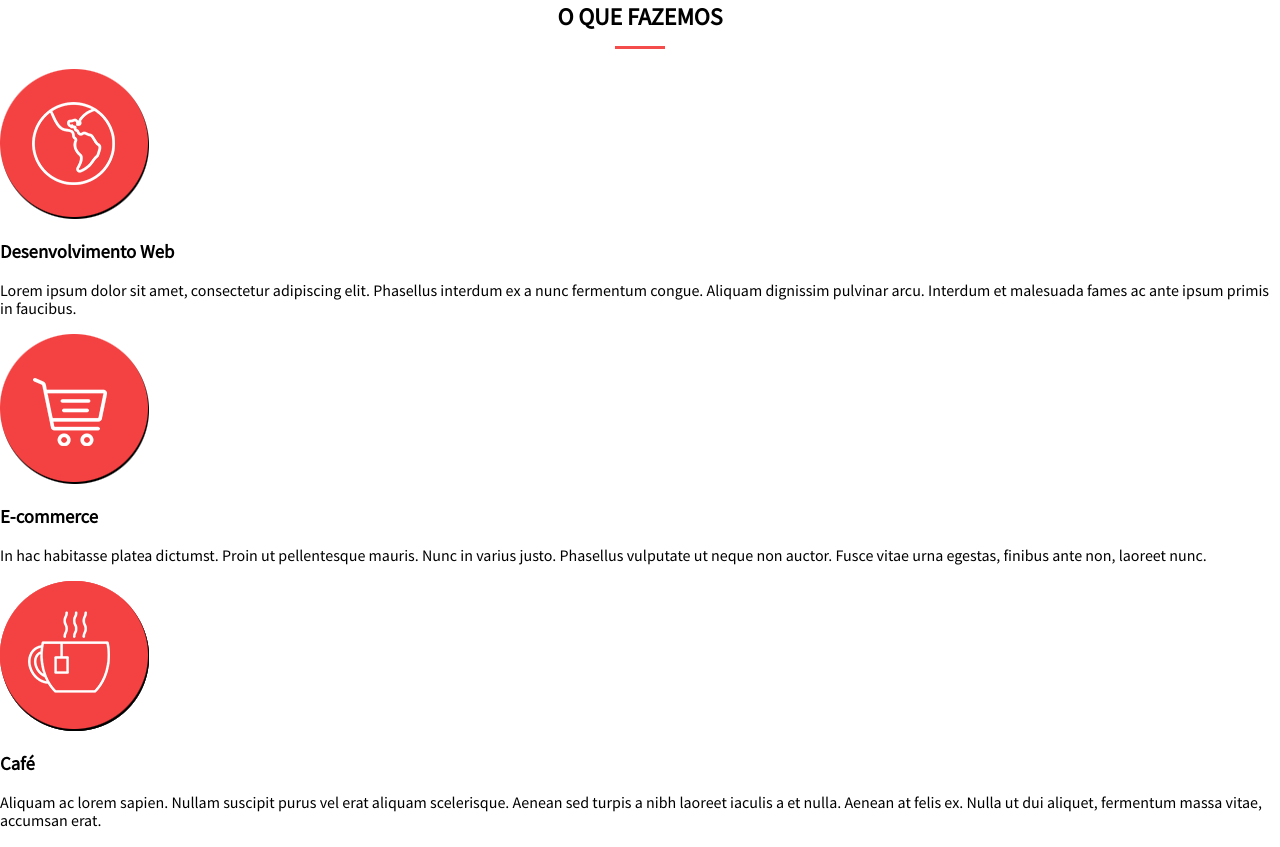
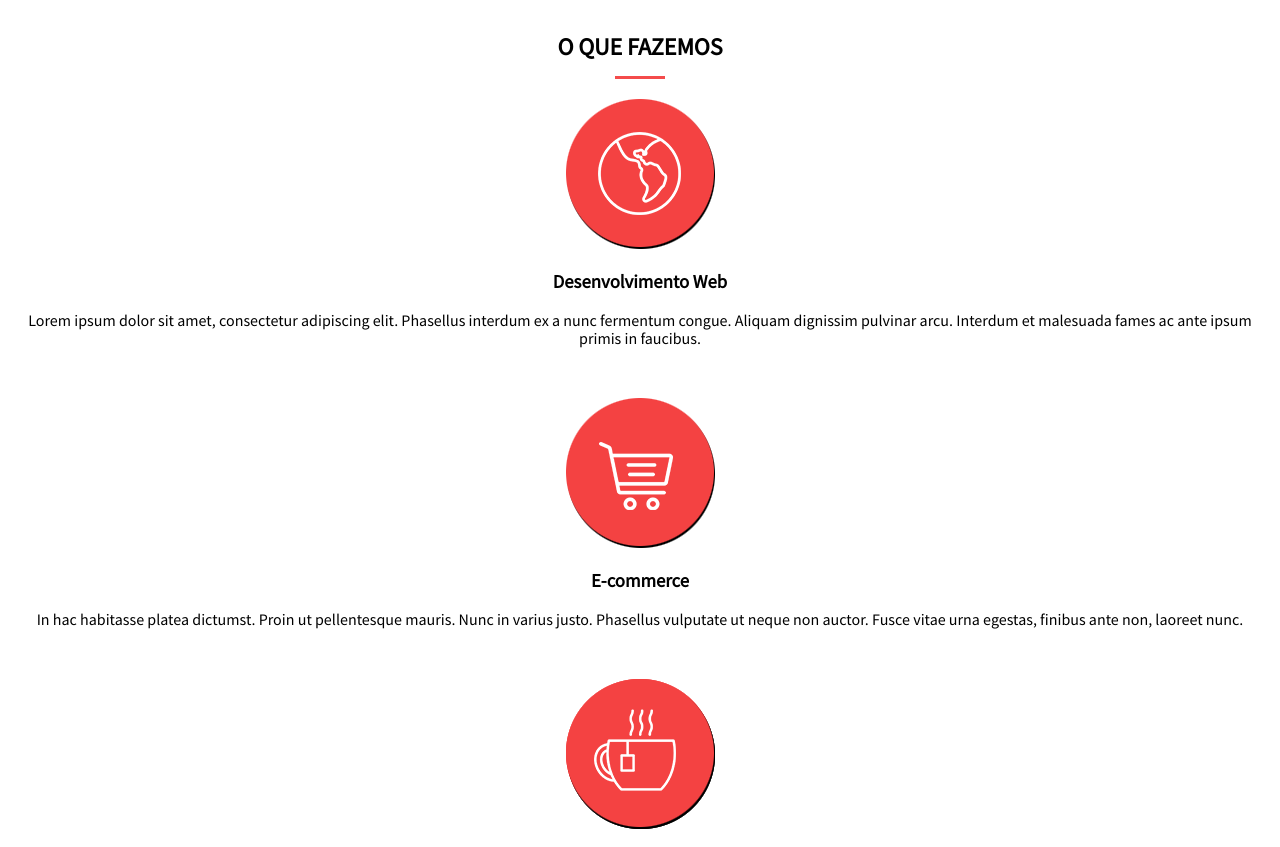
Before and after one commit to filypef/Portifolio-Resposivo, a plain HTML site: page index.html in a window 1280 px wide. Shown: the part 508-1355 px from the top of the page. Drawn offline with Linux system fonts and the light colour scheme.

Commit message:
refatorando html e adicionando estilo no css

```diff
--- a/css/style-home.css
+++ b/css/style-home.css
@@ -27,3 +27,14 @@
     margin: 0 auto;
     margin-top: 15px;
 }
+.servicos{
+    padding: 30px 0;
+}
+.servicos__item{
+    text-align: center;
+    padding: 0 15px;
+    margin-bottom: 50px;
+}
+.servicos__text0{
+    color: #585858;
+}
--- a/index.html
+++ b/index.html
@@ -32,22 +32,22 @@
         </header>
 
         <!-- Sessao Servico -->
-        <section id="servicos">
+        <section id="servicos" class="servicos">
             <h2 class="home__titulo">O que fazemos</h2>
-            <section>
+            <section class="servicos__item">
                 <img src="img/icone-desenvolvimento-web.png" alt="Icone planeta terra">
-                <h3>Desenvolvimento Web</h3>
-                <p>Lorem ipsum dolor sit amet, consectetur adipiscing elit. Phasellus interdum ex a nunc fermentum congue. Aliquam dignissim pulvinar arcu. Interdum et malesuada fames ac ante ipsum primis in faucibus. </p>
+                <h3 class="servicos__titulo">Desenvolvimento Web</h3>
+                <p class="servicos__texto">Lorem ipsum dolor sit amet, consectetur adipiscing elit. Phasellus interdum ex a nunc fermentum congue. Aliquam dignissim pulvinar arcu. Interdum et malesuada fames ac ante ipsum primis in faucibus. </p>
             </section>
-            <section>
+            <section class="servicos__item">
                 <img src="img/icone-carrinho-compra.png" alt="Icone carrinho de compra">
-                <h3>E-commerce</h3>
-                <p>In hac habitasse platea dictumst. Proin ut pellentesque mauris. Nunc in varius justo. Phasellus vulputate ut neque non auctor. Fusce vitae urna egestas, finibus ante non, laoreet nunc.</p>
+                <h3 class="servicos__titulo">E-commerce</h3>
+                <p class="servicos__texto">In hac habitasse platea dictumst. Proin ut pellentesque mauris. Nunc in varius justo. Phasellus vulputate ut neque non auctor. Fusce vitae urna egestas, finibus ante non, laoreet nunc.</p>
             </section>
-            <section>
+            <section class="servicos__item">
                 <img src="img/icone-xicara-cafe.png" alt="Xicara café">
-                <h3>Café</h3>
-                <p>Aliquam ac lorem sapien. Nullam suscipit purus vel erat aliquam scelerisque. Aenean sed turpis a nibh laoreet iaculis a et nulla. Aenean at felis ex. Nulla ut dui aliquet, fermentum massa vitae, accumsan erat.</p>
+                <h3 class="servicos__titulo">Café</h3>
+                <p class="servicos__texto">Aliquam ac lorem sapien. Nullam suscipit purus vel erat aliquam scelerisque. Aenean sed turpis a nibh laoreet iaculis a et nulla. Aenean at felis ex. Nulla ut dui aliquet, fermentum massa vitae, accumsan erat.</p>
             </section>
         </section>
         <!-- fim sessao servico -->
```
